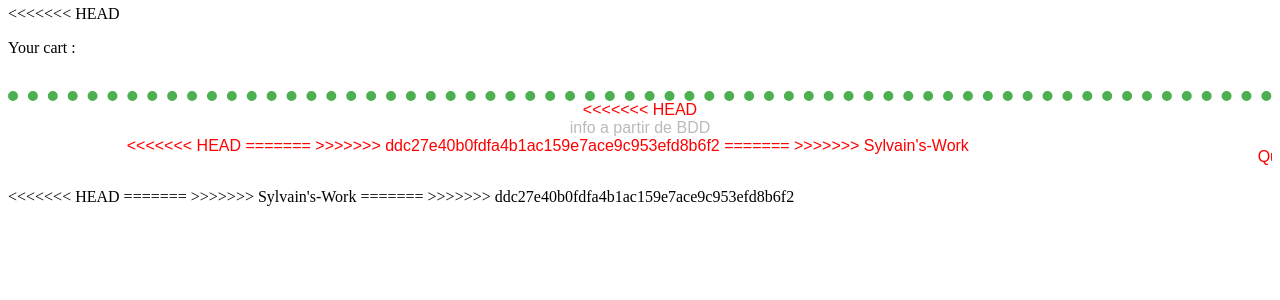
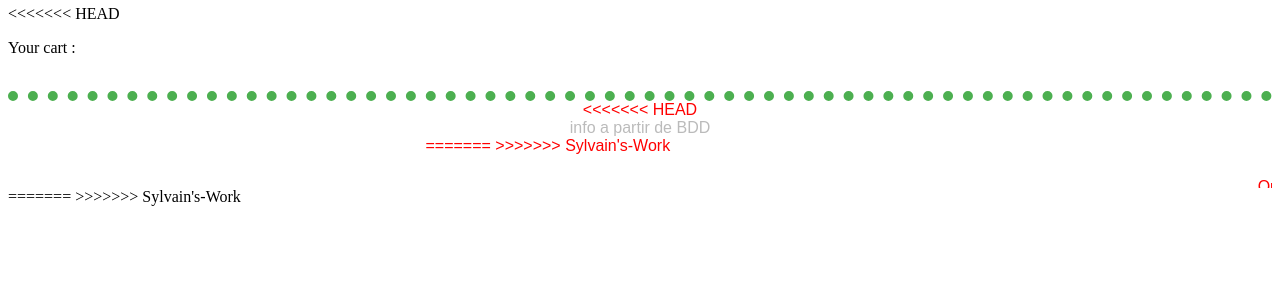
Before and after one commit to TechnoWebProject/e-Commerce-Website, a PHP site: page /Pages/cart.php in a window 1280 px wide. Shown: the part 121-421 px from the top of the page. Run offline with PHP 8.4, Linux system fonts and the light colour scheme.

Commit message:
Revert "Merge branch 'Dynamique_V1' of https://github.com/TechnoWebProject/e-Commerce-Website into Dynamique_V1"
This reverts commit bd9d5bf363b71cbaccb99322ab57aba463403306, reversing
changes made to e012b952b33e231a86e36f19f48324a29af70d70.

```diff
--- a/Database/dump.sql
+++ b/Database/dump.sql
@@ -1,5 +1,4 @@
 
-<<<<<<< HEAD
 <<<<<<< HEAD
 DROP TABLE IF EXISTS `ranges`;
 =======
@@ -8,7 +7,6 @@
   `id` int(10) unsigned NOT NULL AUTO_INCREMENT,
   `name` varchar(255) COLLATE utf8_unicode_ci DEFAULT NULL,
   `parent_id` int(10) unsigned DEFAULT NULL,
-=======
   `created_at` datetime NOT NULL DEFAULT CURRENT_TIMESTAMP,
   `updated_at` datetime NOT NULL DEFAULT CURRENT_TIMESTAMP,
   PRIMARY KEY (`id`),
@@ -46,7 +44,6 @@
 DROP TABLE IF EXISTS `order_addresses`;
 CREATE TABLE `order_addresses` (
   `id` int(10) unsigned NOT NULL AUTO_INCREMENT,
->>>>>>> ddc27e40b0fdfa4b1ac159e7ace9c953efd8b6f2
   `human_name` varchar(255) COLLATE utf8_unicode_ci NOT NULL,
   `address_one` varchar(255) COLLATE utf8_unicode_ci NOT NULL,
   `address_two` varchar(255) COLLATE utf8_unicode_ci DEFAULT NULL,
@@ -54,12 +51,9 @@
   `city` varchar(255) COLLATE utf8_unicode_ci NOT NULL,
   `country` varchar(255) COLLATE utf8_unicode_ci NOT NULL,
   `created_at` datetime NOT NULL DEFAULT CURRENT_TIMESTAMP,
-<<<<<<< HEAD
   `updated_at` datetime NOT NULL DEFAULT CURRENT_TIMESTAMP,
   PRIMARY KEY (`id`)
 ) ENGINE=InnoDB AUTO_INCREMENT=2 DEFAULT CHARSET=utf8 COLLATE=utf8_unicode_ci;
-=======
->>>>>>> ddc27e40b0fdfa4b1ac159e7ace9c953efd8b6f2
 
 DROP TABLE IF EXISTS `users`;
 CREATE TABLE `users` (
--- a/Pages/article.php
+++ b/Pages/article.php
@@ -5,7 +5,6 @@
 		<li>info a partir de BDD</li>
 	</ul>
 
-<<<<<<< HEAD
 	<form action="">
 	<label>Quantity :</label>
 	<SELECT name="quantity" size="1">
@@ -16,8 +15,6 @@
 	</SELECT>
 	<input type="submit" value="add to cart">
 	</form>
-=======
->>>>>>> ddc27e40b0fdfa4b1ac159e7ace9c953efd8b6f2
 	</b>
 
 =======
--- a/Pages/cart.php
+++ b/Pages/cart.php
@@ -15,11 +15,8 @@
 		<p>Your cart :</p><br />
 		<?php include 'article.php'; ?>
 
-<<<<<<< HEAD
 =======
 >>>>>>> Sylvain's-Work
-=======
->>>>>>> ddc27e40b0fdfa4b1ac159e7ace9c953efd8b6f2
 	</div>
 </body>
 </html>
--- a/Pages/index.php
+++ b/Pages/index.php
@@ -5,6 +5,8 @@
 >>>>>>> Sylvain's-Work
 <head>
 <link rel="stylesheet" href="..\Styles\main.css">
+
+<link rel="stylesheet" href="..\Styles\products.css">
 
 <link rel="stylesheet" href="..\Styles\article.css">
 
--- a/Pages/products.php
+++ b/Pages/products.php
@@ -11,10 +11,8 @@
 =======
 >>>>>>> Sylvain's-Work
 
+<link rel="stylesheet" href="..\Styles\products.css">
 
-<<<<<<< HEAD
-=======
->>>>>>> ddc27e40b0fdfa4b1ac159e7ace9c953efd8b6f2
 
 
 
--- a/Pages/researchedProduct.php
+++ b/Pages/researchedProduct.php
@@ -22,13 +22,10 @@
 	<br/><br/><br/><br/><br/>
 
 <<<<<<< HEAD
-<<<<<<< HEAD
 	you researched a product -> work in progress
 	<?php include 'article.php'; ?>
 	</p>
 =======
 >>>>>>> Sylvain's-Work
-=======
->>>>>>> ddc27e40b0fdfa4b1ac159e7ace9c953efd8b6f2
 </body>
 </html>
--- a/Styles/3columns.css
+++ b/Styles/3columns.css
@@ -1,3 +1,4 @@
 
 #col {
+  column-count: 3;
 }
--- a/Styles/article.css
+++ b/Styles/article.css
@@ -7,6 +7,8 @@
 
 }
 
+
+img{
 
 	position: relative;
 }
--- a/Styles/cart.css
+++ b/Styles/cart.css
@@ -3,35 +3,27 @@
 	text-align : left;
 	}
 
-<<<<<<< HEAD
 img{
 
 	position: relative;
 	height : 15%;
 	width : 15%;
 	top : 10px;
-=======
->>>>>>> ddc27e40b0fdfa4b1ac159e7ace9c953efd8b6f2
 }
+
 
 
 .article ul{
 	position: relative;
 	text-align : center;
-<<<<<<< HEAD
 	font-weight:bold;
 	float : right;
 	left : -150px;
-=======
->>>>>>> ddc27e40b0fdfa4b1ac159e7ace9c953efd8b6f2
 }
 
 .article form{
 	position:relative;
 	float : right;
-<<<<<<< HEAD
 	top : 30px;
 	left : 170px;
-=======
->>>>>>> ddc27e40b0fdfa4b1ac159e7ace9c953efd8b6f2
 }
--- a/Styles/products.css
+++ b/Styles/products.css
@@ -1,3 +1,8 @@
+img{
+
+	position: relative;
+}
+
 .article ul{
 	position: relative;
 	text-align : center;
```
